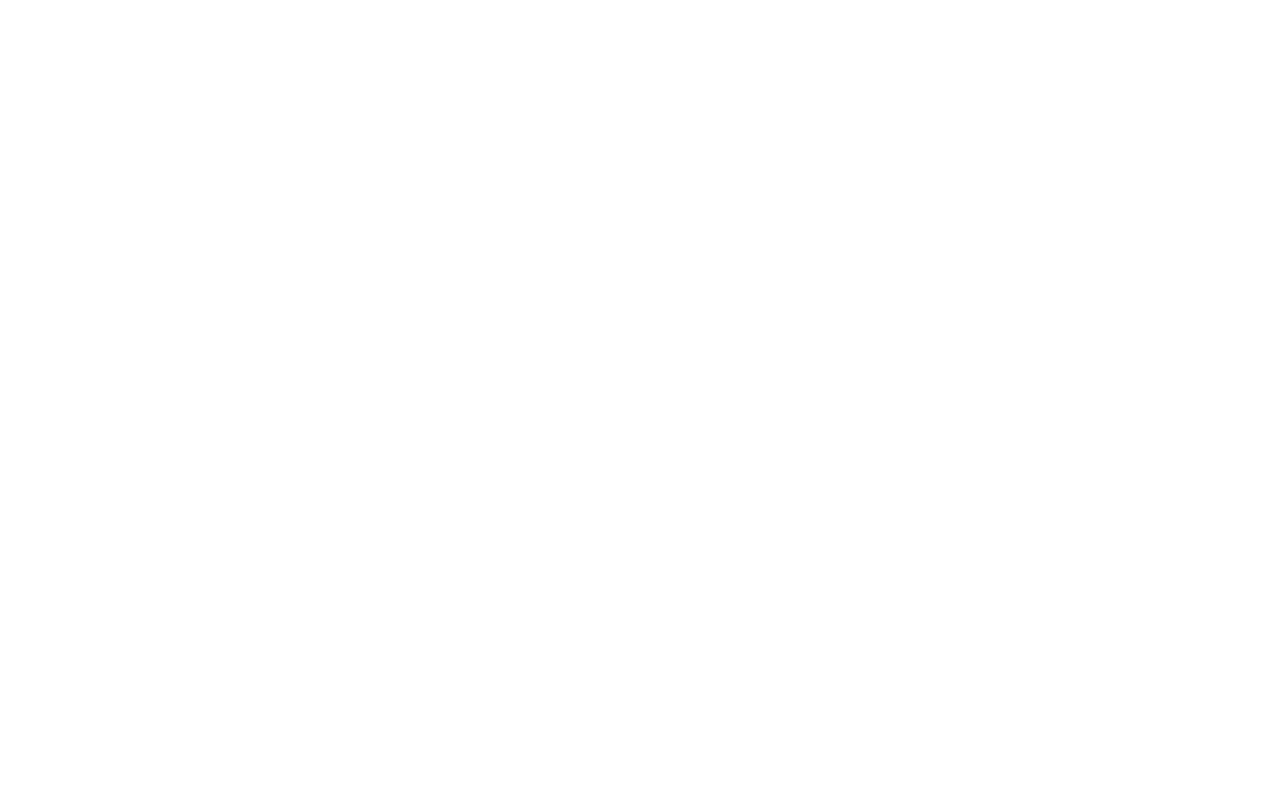
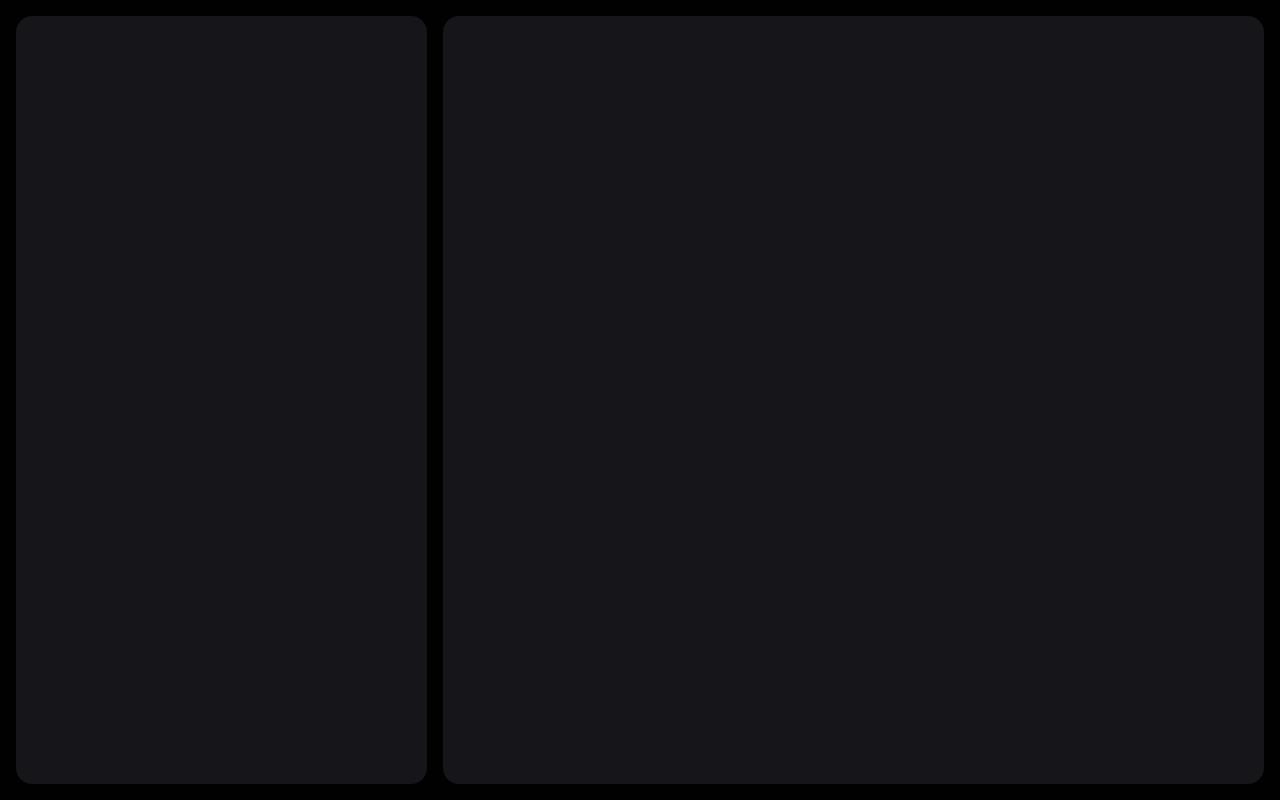
Before and after one commit to GunaShekar02/micro-git, a Next.js app: page / in a window 1280 px wide. Built offline with nearby package versions, Linux system fonts and the light colour scheme.

Commit message:
setup explorer and editor components

```diff
--- /dev/null
+++ b/components/Editor.js
@@ -0,0 +1,7 @@
+import styles from "../styles/Editor.module.css";
+
+const Editor = () => {
+  return <div className={styles.container}></div>;
+};
+
+export default Editor;
--- /dev/null
+++ b/components/Explorer.js
@@ -0,0 +1,7 @@
+import styles from "../styles/Explorer.module.css";
+
+const Explorer = () => {
+  return <div className={styles.container}></div>;
+};
+
+export default Explorer;
--- a/pages/index.js
+++ b/pages/index.js
@@ -1,7 +1,15 @@
+import Explorer from "../components/Explorer";
+import Editor from "../components/Editor";
+
 import styles from "../styles/App.module.css";
 
 const App = () => {
-  return <div></div>;
+  return (
+    <div className={styles.container}>
+      <Explorer />
+      <Editor />
+    </div>
+  );
 };
 
 export default App;
--- a/styles/App.module.css
+++ b/styles/App.module.css
@@ -0,0 +1,8 @@
+.container {
+  height: 100vh;
+  width: 100vw;
+  background-color: var(--background);
+  display: flex;
+  padding: var(--metric-primary);
+  gap: 16px;
+}
--- /dev/null
+++ b/styles/Editor.module.css
@@ -0,0 +1,5 @@
+.container {
+  flex: 2;
+  background-color: var(--background-secondary);
+  border-radius: var(--metric-primary);
+}
--- /dev/null
+++ b/styles/Explorer.module.css
@@ -0,0 +1,5 @@
+.container {
+  flex: 1;
+  background-color: var(--background-secondary);
+  border-radius: var(--metric-primary);
+}
```
